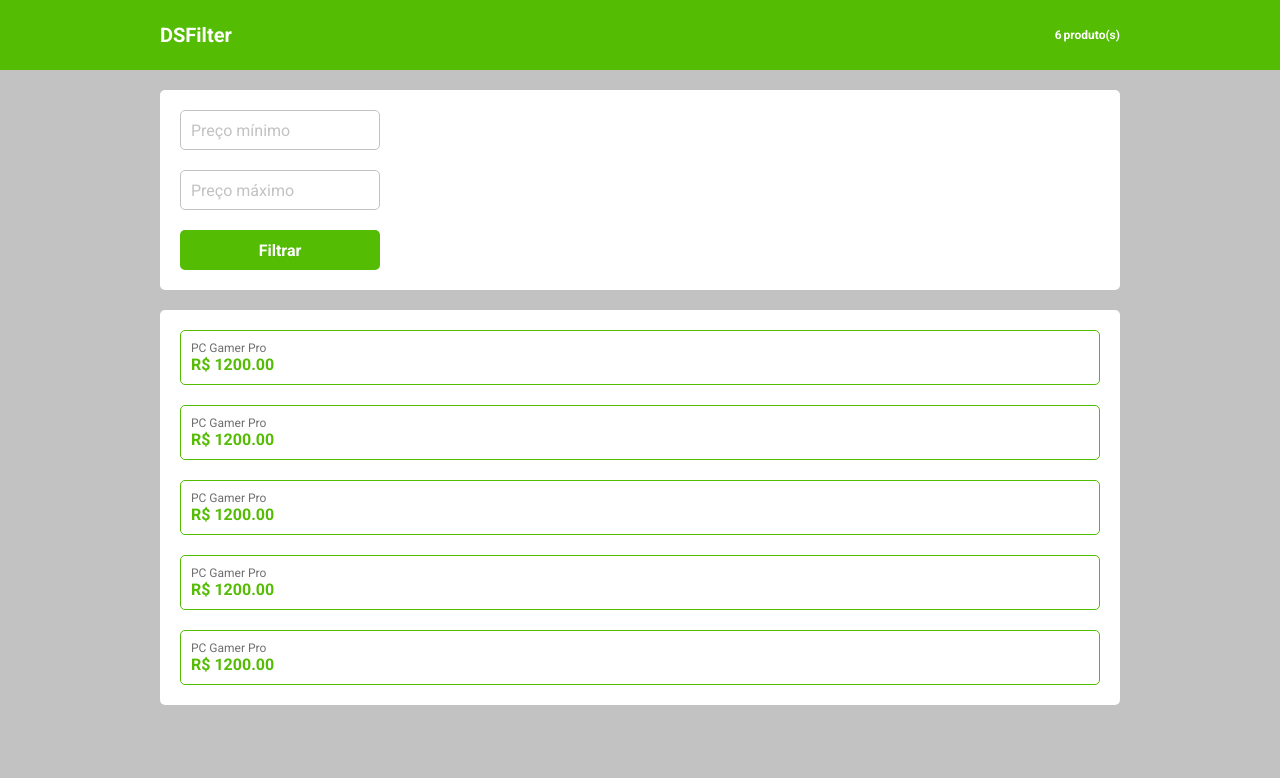
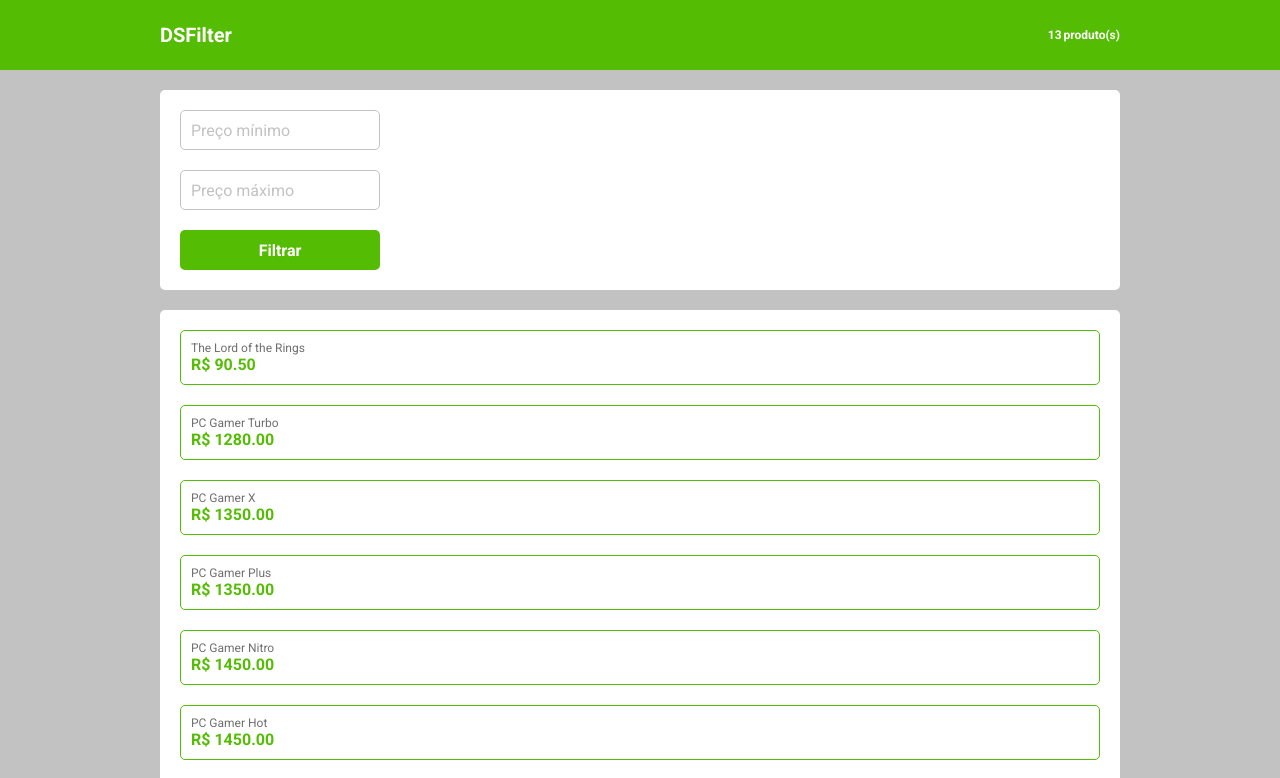
Before and after one commit to a-devrepo/products-list, a React (Vite) app: page / in a window 1280 px wide. Shown: the top 778 px of the page. Built offline with nearby package versions, Linux system fonts and the light colour scheme.

Commit message:
Adiciona contexto global

```diff
--- a/src/App.tsx
+++ b/src/App.tsx
@@ -1,12 +1,18 @@
-import Header from "./components/Header"
-import ListingBody from "./components/ListingBody"
+import Header from "./components/Header";
+import ListingBody from "./components/ListingBody";
+import { ContextListCount } from "./utils/context-list";
+import { useState } from "react";
 
 function App() {
 
+  const [contextListCount, setContextListCount] = useState<number>(0);
+
   return (
     <>
-      <Header />
-      <ListingBody></ListingBody>
+      <ContextListCount.Provider value={{ contextListCount, setContextListCount }}>
+        <Header />
+        <ListingBody></ListingBody>
+      </ContextListCount.Provider>
     </>
   )
 }
--- a/src/components/Header/index.tsx
+++ b/src/components/Header/index.tsx
@@ -1,14 +1,25 @@
+import { useContext } from 'react';
 import './styles.css';
+import { ContextListCount } from '../../utils/context-list';
 
 export default function Header() {
+
+    const { contextListCount } = useContext(ContextListCount)
+
     return (
         <header>
             <nav className="container">
                 <h1>DSFilter</h1>
                 <div className='navbar-right'>
                     <div className='menu-items-container'>
-                        <div className='menu-item'>6</div>
-                        <div>produto(s)</div>
+                        {
+                            contextListCount > 0 &&
+                            <>
+                                <div className='menu-item'>{contextListCount}</div>
+                                <div>produto(s)</div>
+                            </>
+                        }
+
                     </div>
 
                 </div>
--- a/src/components/ListCard/index.tsx
+++ b/src/components/ListCard/index.tsx
@@ -1,53 +1,26 @@
+import { ProductDTO } from '../../models/product';
 import './styles.css';
 
-export default function ListCard() {
+type Props = {
+    products: ProductDTO[]
+}
+
+export default function ListCard({ products }: Props) {
     return (
         <div className='card mt20'>
             <div className='cards-container'>
-                <div className='product-card'>
-                    <div className='product-name'>
-                        PC Gamer Pro
-                    </div>
-                    <div className='product-price'>
-                        R$ 1200.00
-                    </div>
-                </div>
-
-                <div className='product-card'>
-                    <div className='product-name'>
-                        PC Gamer Pro
-                    </div>
-                    <div className='product-price'>
-                        R$ 1200.00
-                    </div>
-                </div>
-
-                <div className='product-card'>
-                    <div className='product-name'>
-                        PC Gamer Pro
-                    </div>
-                    <div className='product-price'>
-                        R$ 1200.00
-                    </div>
-                </div>
-
-                <div className='product-card'>
-                    <div className='product-name'>
-                        PC Gamer Pro
-                    </div>
-                    <div className='product-price'>
-                        R$ 1200.00
-                    </div>
-                </div>
-
-                <div className='product-card'>
-                    <div className='product-name'>
-                        PC Gamer Pro
-                    </div>
-                    <div className='product-price'>
-                        R$ 1200.00
-                    </div>
-                </div>
+                {
+                    products && products.map((item) => (
+                        <div key={item.id} className='product-card'>
+                            <div className='product-name'>
+                                {item.name}
+                            </div>
+                            <div className='product-price'>
+                                R$ {(item.price).toFixed(2)}
+                            </div>
+                        </div>
+                    ))
+                }
             </div>
 
         </div>
--- a/src/components/ListingBody/index.tsx
+++ b/src/components/ListingBody/index.tsx
@@ -1,9 +1,10 @@
 import './styles.css';
-import { useEffect, useState } from 'react';
+import { useContext, useEffect, useState } from 'react';
 import { ProductDTO } from '../../models/product';
 import FilterCard from '../FilterCard';
 import ListCard from '../ListCard';
 import * as productService from '../../services/product-service';
+import { ContextListCount } from '../../utils/context-list';
 
 
 type QueryParams = {
@@ -12,7 +13,9 @@ type QueryParams = {
 }
 
 export default function ListingBody() {
-    4
+
+
+    const { setContextListCount } = useContext(ContextListCount);
 
     const [products, setProducts] = useState<ProductDTO[]>([]);
     const [queryParams, setQueryParams] = useState<QueryParams>(
@@ -22,12 +25,14 @@ export default function ListingBody() {
         })
 
     function handleSearch(minPrice: number, maxPrice: number) {
+        setProducts([]);
         setQueryParams({ ...queryParams, minPrice, maxPrice });
     }
 
     useEffect(() => {
         const list = productService.findByPrice(queryParams.minPrice, queryParams.maxPrice);
-        console.log(list);
+        setContextListCount(list.length);
+        setProducts(list);
     }, [queryParams])
 
 
@@ -35,7 +40,7 @@ export default function ListingBody() {
         <main>
             <section className='container'>
                 <FilterCard onFilter={handleSearch} />
-                <ListCard />
+                <ListCard products={products} />
             </section>
         </main>
     )
--- a/src/services/product-service.ts
+++ b/src/services/product-service.ts
@@ -1,7 +1,10 @@
 import { products } from "../models/data";
 import { ProductDTO } from "../models/product";
 
-export function findByPrice(min: number, max: number): ProductDTO[] {
+export function findByPrice(
+  min: number = 0,
+  max: number = Number.MAX_VALUE
+): ProductDTO[] {
   return products
     .filter((x) => x.price >= min && x.price <= max)
     .sort((x, y) => x.price - y.price);
--- /dev/null
+++ b/src/utils/context-list.ts
@@ -0,0 +1,11 @@
+import { createContext } from "react";
+
+export type ContextListCountType = {
+  contextListCount: number;
+  setContextListCount: (contextCartCount: number) => void;
+};
+
+export const ContextListCount = createContext<ContextListCountType>({
+  contextListCount: 0,
+  setContextListCount: () => {},
+});
```
